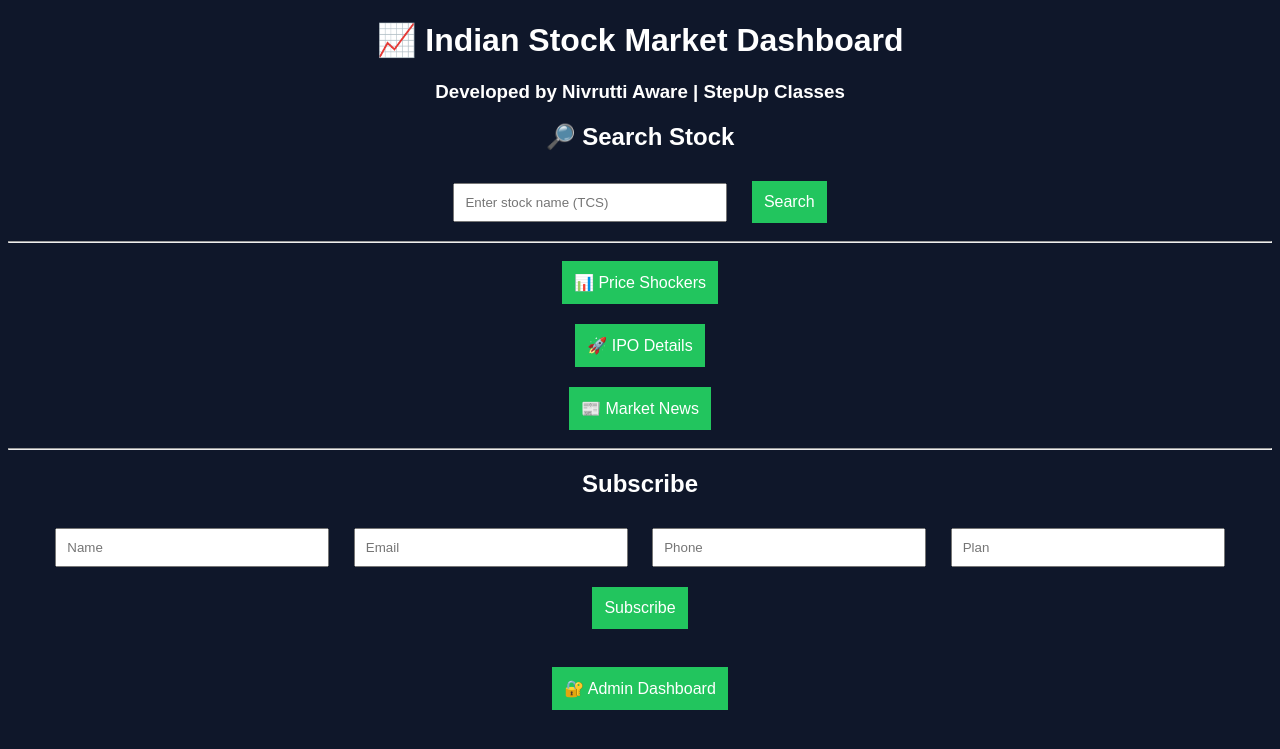
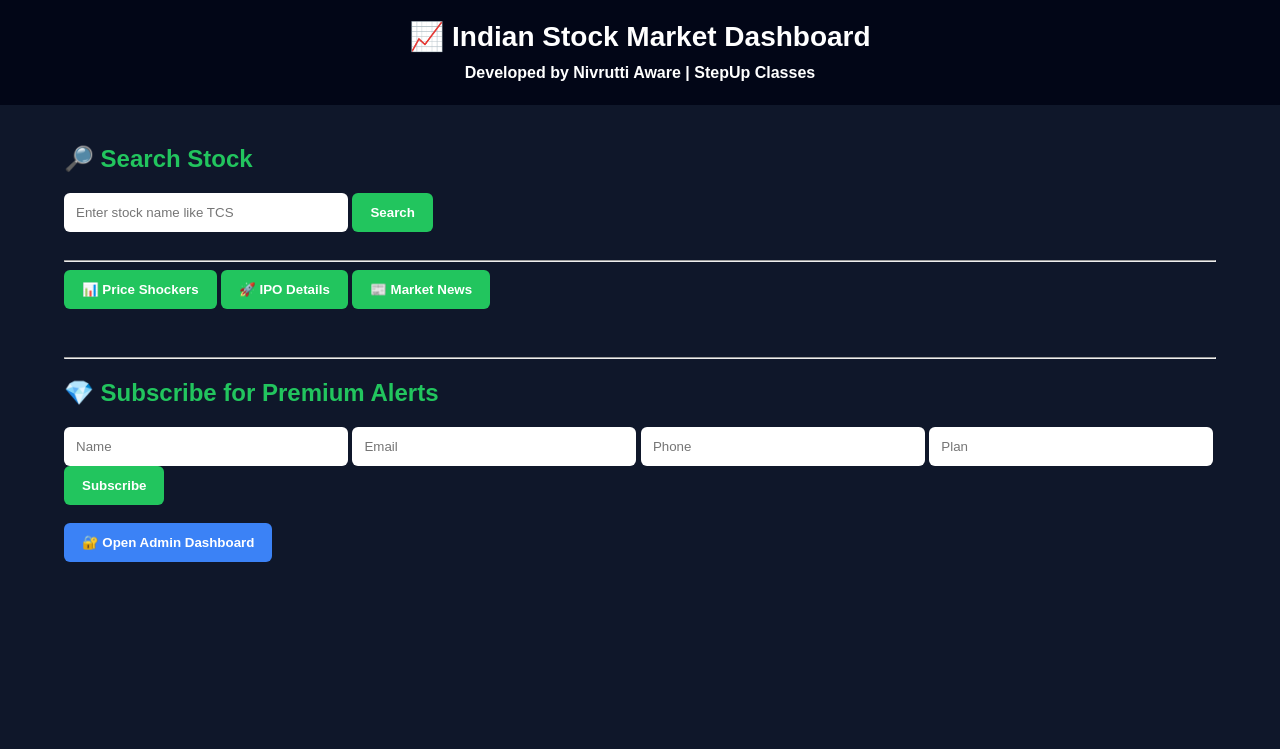
Before and after one commit to awarenivrutti2011/indian-stock-info, a Flask app: page / in a window 1280 px wide. Shown: the top 749 px of the page. Run offline with Flask 3, Linux system fonts and the light colour scheme.

Commit message:
Update index.html

```diff
--- a/templates/index.html
+++ b/templates/index.html
@@ -8,64 +8,103 @@ body{
     font-family: Arial;
     background:#0f172a;
     color:white;
+    margin:0;
+}
+
+.header{
+    background:#020617;
+    padding:20px;
     text-align:center;
+    font-size:28px;
+    font-weight:bold;
+}
+
+.container{
+    width:90%;
+    margin:auto;
+    padding:20px;
+}
+
+h2{
+    color:#22c55e;
+}
+
+input{
+    padding:12px;
+    width:260px;
+    border-radius:6px;
+    border:none;
 }
 
 button{
-    padding:12px;
-    margin:10px;
+    padding:12px 18px;
     border:none;
+    border-radius:6px;
     background:#22c55e;
     color:white;
-    font-size:16px;
     cursor:pointer;
+    font-weight:bold;
 }
 
-input{
-    padding:10px;
-    margin:10px;
-    width:250px;
+.grid{
+    display:grid;
+    grid-template-columns:repeat(auto-fit,minmax(300px,1fr));
+    gap:20px;
+    margin-top:20px;
 }
 
 .card{
     background:#1e293b;
-    margin:10px;
-    padding:15px;
-    border-radius:10px;
+    padding:20px;
+    border-radius:12px;
+    box-shadow:0 0 10px black;
+}
+
+.news{
+    background:#020617;
+    padding:12px;
+    margin:10px 0;
+    border-radius:8px;
+}
+
+.adminbtn{
+    background:#3b82f6;
 }
 </style>
 </head>
 
 <body>
 
-<h1>📈 Indian Stock Market Dashboard</h1>
-<h3>Developed by Nivrutti Aware | StepUp Classes</h3>
+<div class="header">
+📈 Indian Stock Market Dashboard
+<br>
+<span style="font-size:16px">Developed by Nivrutti Aware | StepUp Classes</span>
+</div>
 
-<!-- SEARCH STOCK -->
+<div class="container">
+
+<!-- SEARCH -->
 <h2>🔎 Search Stock</h2>
-<input id="stockname" placeholder="Enter stock name (TCS)">
+<input id="stockname" placeholder="Enter stock name like TCS">
 <button onclick="searchStock()">Search</button>
 
-<div id="stockresult"></div>
+<div id="stockresult" class="grid"></div>
 
 <hr>
 
-<!-- PRICE -->
+<!-- BUTTONS -->
 <button onclick="loadPrice()">📊 Price Shockers</button>
-<div id="price"></div>
+<button onclick="loadIPO()">🚀 IPO Details</button>
+<button onclick="loadNews()">📰 Market News</button>
 
-<!-- IPO -->
-<button onclick="loadIPO()">🚀 IPO Details</button>
-<div id="ipo"></div>
-
-<!-- NEWS -->
-<button onclick="loadNews()">📰 Market News</button>
+<div id="price" class="grid"></div>
+<div id="ipo" class="grid"></div>
 <div id="news"></div>
 
 <hr>
 
 <!-- SUBSCRIBE -->
-<h2>Subscribe</h2>
+<h2>💎 Subscribe for Premium Alerts</h2>
 <input id="name" placeholder="Name">
 <input id="email" placeholder="Email">
 <input id="phone" placeholder="Phone">
@@ -73,52 +112,120 @@ input{
 <button onclick="subscribe()">Subscribe</button>
 
 <br><br>
+
 <a href="/admin" target="_blank">
-<button>🔐 Admin Dashboard</button>
+<button class="adminbtn">🔐 Open Admin Dashboard</button>
 </a>
+
+</div>
 
 <script>
 
+// SEARCH STOCK
 function searchStock(){
 let s=document.getElementById("stockname").value;
 
 fetch("/search/"+s)
 .then(r=>r.json())
 .then(d=>{
-document.getElementById("stockresult").innerHTML=
-"<div class='card'><pre>"+JSON.stringify(d,null,2)+"</pre></div>";
+
+let html="";
+
+if(d.data){
+let stock=d.data[0];
+
+html+=`
+<div class="card">
+<h3>📊 ${stock.name}</h3>
+<p>💰 Price: ${stock.price}</p>
+<p>📈 Change: ${stock.change}</p>
+<p>📊 Market Cap: ${stock.marketCap}</p>
+<p>🏢 Exchange: ${stock.exchange}</p>
+</div>
+`;
+}else{
+html="<div class='card'>No Data Found</div>";
+}
+
+document.getElementById("stockresult").innerHTML=html;
 });
 }
 
+
+// PRICE SHOCKERS
 function loadPrice(){
 fetch("/price")
 .then(r=>r.json())
 .then(d=>{
-document.getElementById("price").innerHTML=
-"<div class='card'><pre>"+JSON.stringify(d,null,2)+"</pre></div>";
+
+let html="";
+let arr=d.data || [];
+
+arr.forEach(x=>{
+html+=`
+<div class="card">
+<h3>${x.symbol}</h3>
+<p>Price: ${x.price}</p>
+<p style="color:lime">Change: ${x.percentChange}%</p>
+</div>
+`;
+});
+
+document.getElementById("price").innerHTML=html;
 });
 }
 
+
+// IPO
 function loadIPO(){
 fetch("/ipo")
 .then(r=>r.json())
 .then(d=>{
-document.getElementById("ipo").innerHTML=
-"<div class='card'><pre>"+JSON.stringify(d,null,2)+"</pre></div>";
+
+let html="";
+let arr=d.data || [];
+
+arr.forEach(x=>{
+html+=`
+<div class="card">
+<h3>${x.name}</h3>
+<p>Price: ${x.price}</p>
+<p>Open: ${x.openDate}</p>
+<p>Close: ${x.closeDate}</p>
+</div>
+`;
+});
+
+document.getElementById("ipo").innerHTML=html;
 });
 }
 
+
+// NEWS
 function loadNews(){
 fetch("/news")
 .then(r=>r.json())
 .then(d=>{
-document.getElementById("news").innerHTML=
-"<div class='card'><pre>"+JSON.stringify(d,null,2)+"</pre></div>";
+
+let html="";
+let arr=d.data || [];
+
+arr.forEach(n=>{
+html+=`
+<div class="news">
+📰 ${n.title} <br>
+<a href="${n.url}" target="_blank">Read More</a>
+</div>
+`;
+});
+
+document.getElementById("news").innerHTML=html;
 });
 }
 
+
+// SUBSCRIBE
 function subscribe(){
-
 fetch("/subscribe",{
 method:"POST",
 headers:{"Content-Type":"application/json"},
@@ -132,7 +239,7 @@ plan:document.getElementById("plan").value
 .then(r=>r.json())
 .then(d=>alert(d.msg));
 }
+
 </script>
-
 </body>
 </html>
```
